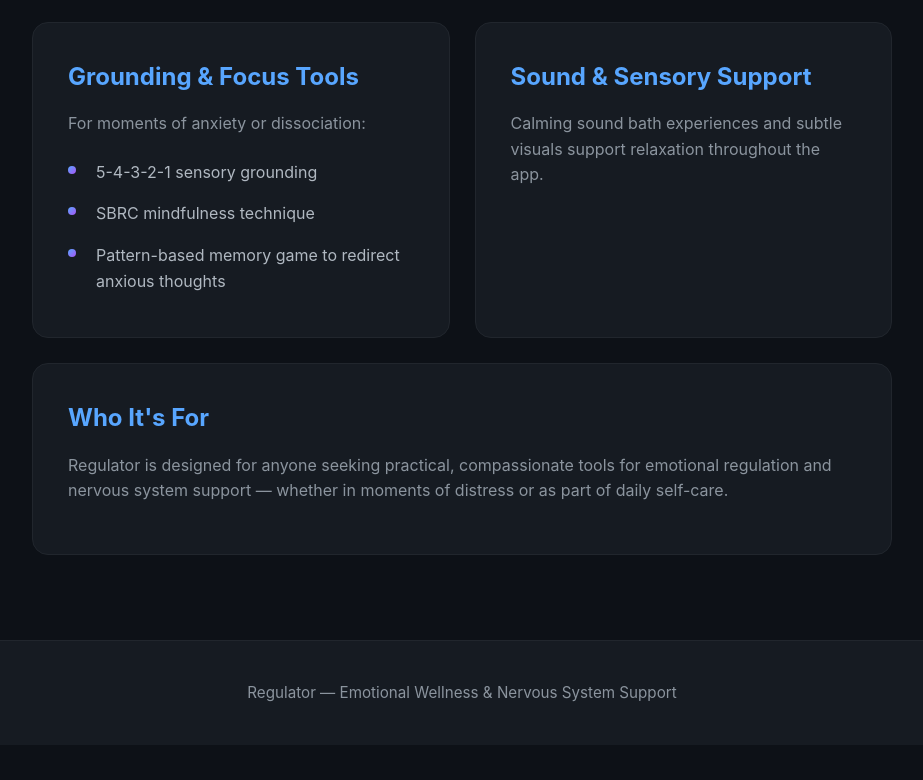
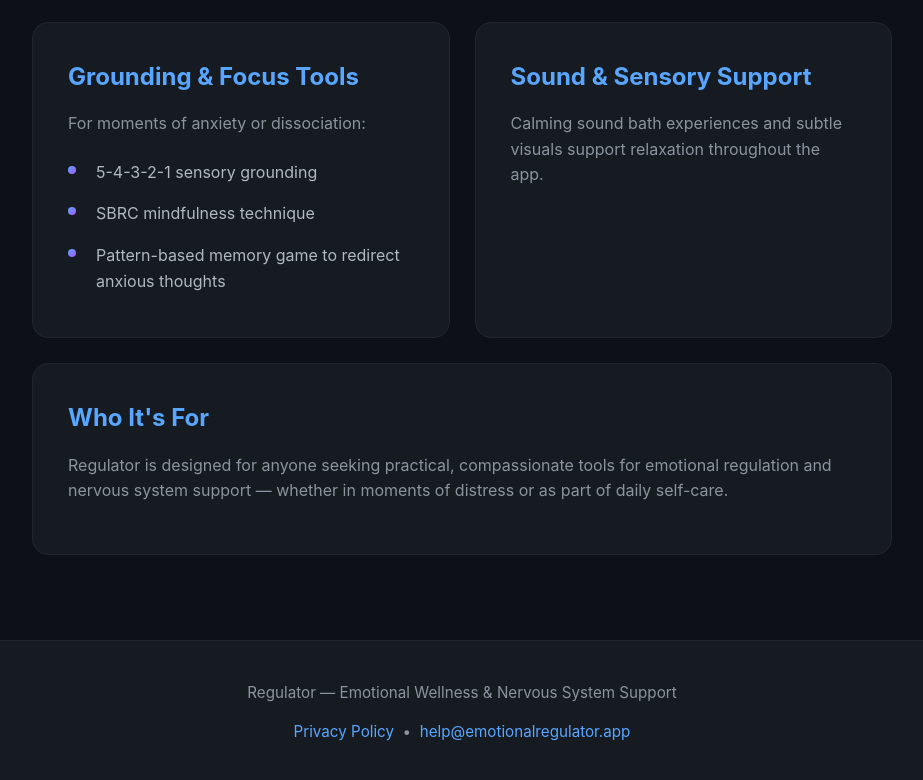
Before and after one commit to Heartware-Instruments/regulator, a plain HTML site: page index.html in a window 1280 px wide. Shown: the part 3704-4484 px from the top of the page, without its empty margins (178-1101 px from the left). Before the commit the page ends 4449 px from the top, so only its background shows below. Drawn offline with Linux system fonts and the light colour scheme.

Commit message:
Add privacy policy link and contact email to footer

```diff
--- a/index.html
+++ b/index.html
@@ -367,6 +367,11 @@
 
     <footer>
         <p>Regulator — Emotional Wellness & Nervous System Support</p>
+        <p style="margin-top: 15px;">
+            <a href="privacy.html" style="color: #58a6ff; text-decoration: none;">Privacy Policy</a>
+            &nbsp;&bull;&nbsp;
+            <a href="mailto:help@emotionalregulator.app" style="color: #58a6ff; text-decoration: none;">help@emotionalregulator.app</a>
+        </p>
     </footer>
 </body>
 </html>
```
